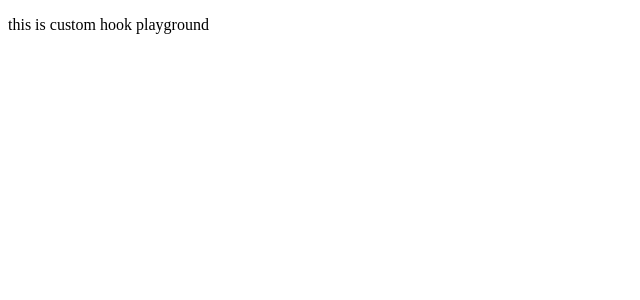
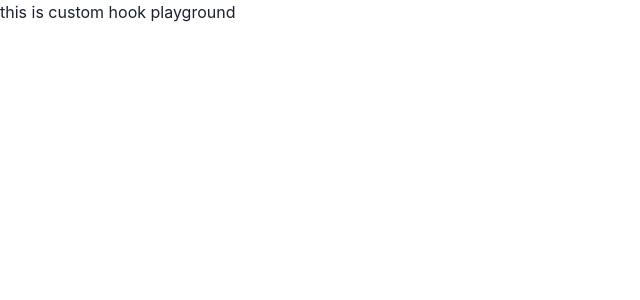
Before and after one commit to kca2250/custom_hook_playground, a React (Vite) app: page / in a window 1280 px wide. Shown: the top 300 px of the page, without its empty margins (0-640 px from the left). Built offline with nearby package versions, Linux system fonts and the light colour scheme.

Commit message:
Feature/install chakra UI (#1)
* install chakra-ui

* apply chakra-ui

```diff
--- a/package.json
+++ b/package.json
@@ -10,6 +10,10 @@
     "preview": "vite preview"
   },
   "dependencies": {
+    "@chakra-ui/react": "^2.7.1",
+    "@emotion/react": "^11.11.1",
+    "@emotion/styled": "^11.11.0",
+    "framer-motion": "^10.12.21",
     "react": "^18.2.0",
     "react-dom": "^18.2.0"
   },
--- a/src/main.tsx
+++ b/src/main.tsx
@@ -1,9 +1,12 @@
 import React from "react";
 import ReactDOM from "react-dom/client";
+import { ChakraProvider } from "@chakra-ui/react";
 import App from "./App.tsx";
 
 ReactDOM.createRoot(document.getElementById("root")!).render(
   <React.StrictMode>
-    <App />
+    <ChakraProvider>
+      <App />
+    </ChakraProvider>
   </React.StrictMode>
 );
```
Also changed, not shown: 1 other file (tests, documents, lock files or other folders).
